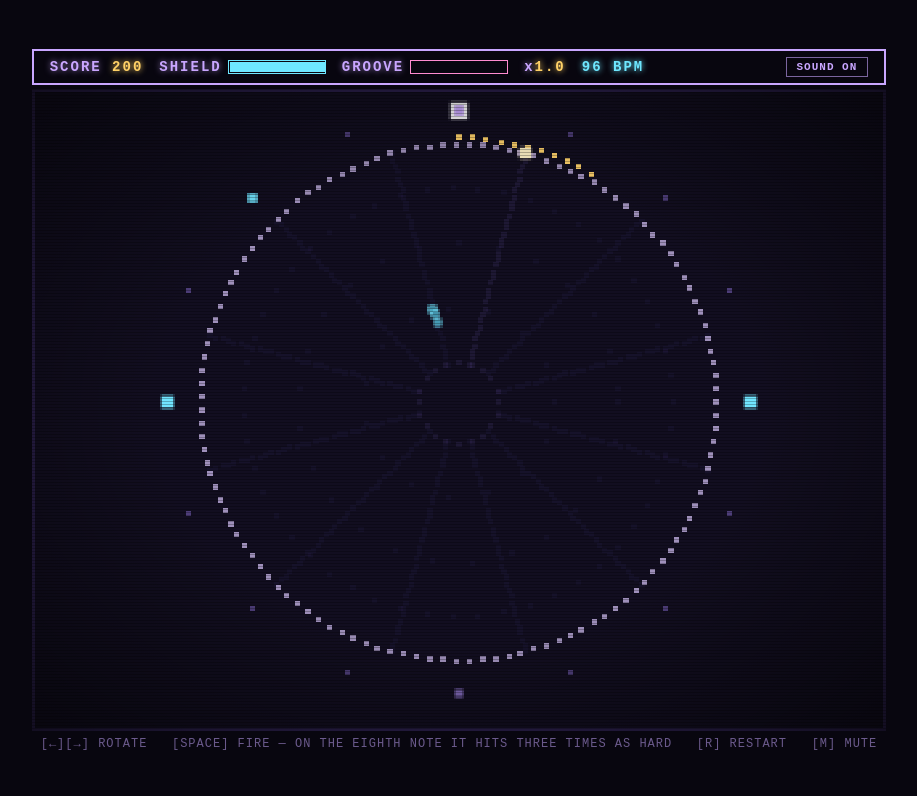
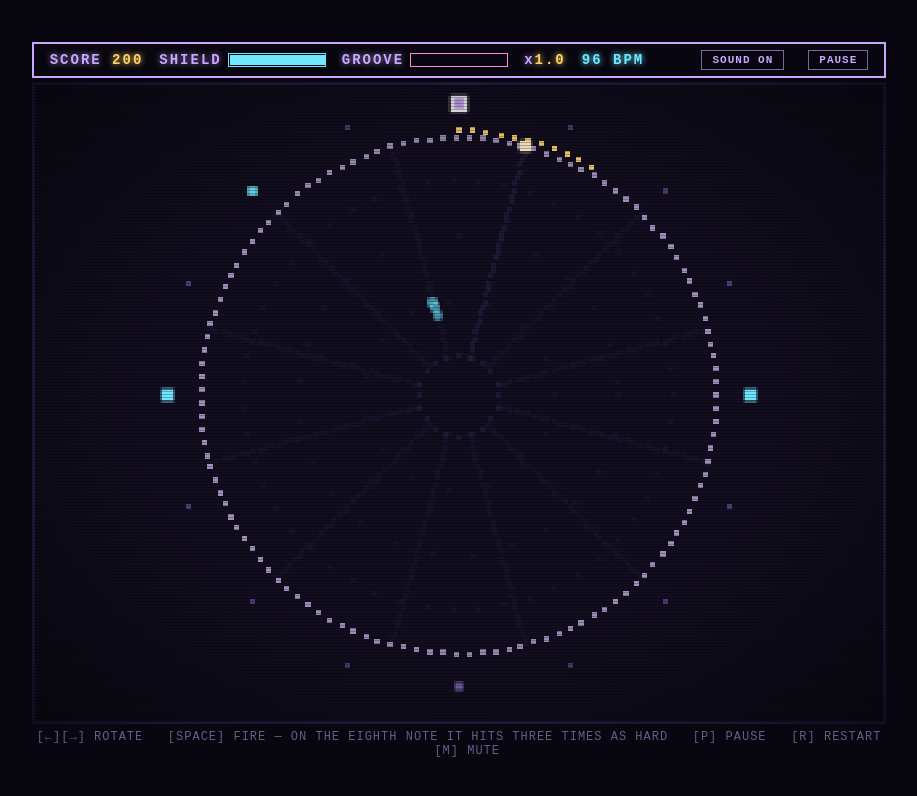
Before and after one commit to GautamGoklani/arcade-library, a website: page games/pulse/index.html in a window 1280 px wide. Shown: the whole page, without its empty margins (181-1098 px from the left). Drawn offline with Linux system fonts and the light colour scheme.

Commit message:
feat: pause and gamepad for Pulse
P / Esc / the PAUSE button / losing focus pause; a press on the tube resumes, and that resume swallows the press so it cannot also rotate or fire. getState() gains paused.

This is the title where pause demonstrates the engine's design: the engine is the sequencer, owning tempo, bar and step counter, so not calling step() stops the music dead — nothing queued to flush, nothing to resynchronise on the way back in, which is what chapter 22 argues for.

Gamepad, standard mapping, polled once a frame: left stick or d-pad rotates (digital, since the ring turns one segment at a time), A / X / either trigger fires, Start pauses, Back or Y restarts, a shoulder button mutes.

27 checks through a stub DOM with a fake pad, including engine memory byte-identical across 180 paused frames.

Co-Authored-By: Claude Opus 5 <noreply@anthropic.com>

```diff
--- a/games/pulse/pulse.css
+++ b/games/pulse/pulse.css
@@ -116,6 +116,15 @@
   cursor: pointer;
 }
 .pl-mute:hover { background: rgba(201, 166, 255, 0.15); }
+/* PAUSE borrows SOUND's look and sits beside it. Touch has no P key, so on a
+   phone this button is the only way to pause. */
+.pl-pause { margin-left: 8px; }
+/* Same overlay as SILENCE, in the HUD's violet: pause is a waiting state, not a
+   loss, and it should not read as one. */
+.pl-paused {
+  color: #c9a6ff;
+  text-shadow: 0 0 18px #c9a6ff, 3px 3px 0 #2a1450;
+}
 
 .pl-overlay {
   /* The stage sets line-height: 0 to kill the inline gap under the canvas, and
--- a/games/pulse/pulse.js
+++ b/games/pulse/pulse.js
@@ -199,6 +199,7 @@
         '<span>x<b class="pl-a" data-pl="mult">1.0</b></span>' +
         '<span class="pl-c" data-pl="bpm">96 BPM</span>' +
         '<button type="button" class="pl-mute" data-pl="mute">SOUND ON</button>' +
+        '<button type="button" class="pl-mute pl-pause" data-pl="pause">PAUSE</button>' +
       '</div>' +
       '<div class="pl-stage">' +
         '<canvas class="pl-canvas" width="' + WORLD_W + '" height="' + WORLD_H + '"></canvas>' +
@@ -210,10 +211,11 @@
         '<div class="pl-scan" aria-hidden="true"></div>' +
         '<div class="pl-overlay pl-note" data-pl="note"></div>' +
         '<div class="pl-overlay pl-msg" data-pl="msg">SILENCE<small data-pl="msgsmall">PRESS R TO RESTART</small></div>' +
+        '<div class="pl-overlay pl-msg pl-paused" data-pl="paused">PAUSED<small data-pl="pausedsmall">PRESS P TO RESUME</small></div>' +
       '</div>' +
       '<div class="pl-help" data-pl="help">' +
         '[&larr;][&rarr;] ROTATE &nbsp; [SPACE] FIRE — ON THE EIGHTH NOTE IT HITS THREE TIMES AS HARD ' +
-        '&nbsp; [R] RESTART &nbsp; [M] MUTE</div>';
+        '&nbsp; [P] PAUSE &nbsp; [R] RESTART &nbsp; [M] MUTE</div>';
     container.appendChild(root);
 
     var q = function (name) { return root.querySelector('[data-pl="' + name + '"]'); };
@@ -239,14 +241,22 @@
       helpEl.textContent =
         'TAP A SIDE TO ROTATE • TAP FIRE ON THE BEAT — IN TIME IT HITS THREE TIMES AS HARD • TAP TO RESTART';
       q('msgsmall').textContent = 'TAP TO RESTART';
+      q('pausedsmall').textContent = 'TAP TO RESUME';
     }
     if (global.matchMedia && global.matchMedia('(pointer: coarse)').matches) enableTouchUI();
 
     // ---------- per-instance state ----------
     var wasm = null, f32 = null, u8 = null;
-    var destroyed = false;
+    var destroyed = false, paused = false;
     var rafId = 0, lastT = 0, tGlobal = 0;
     var keys = { left: false, right: false, fire: false };
+    // Gamepad, read once a frame rather than listened for: the Gamepad API only
+    // refreshes its snapshots when getGamepads() is called, so a listener would
+    // report whatever frame it happened to fire on. Rebuilt every poll, so
+    // nothing latches the way a missed keyup can.
+    var PAD_DEADZONE = 0.5;    // rotation is one segment at a time, like the keys
+    var pad = { left: false, right: false, fire: false };
+    var padPrev = { pause: false, restart: false, mute: false };
     var tap = { left: false, right: false, fire: false };
     var sound = createSound();
     var muted = false;
@@ -268,6 +278,11 @@
       if (k) { keys[k] = true; e.preventDefault(); return; }
       if (e.key === 'r' || e.key === 'R') restart();
       if (e.key === 'm' || e.key === 'M') toggleMute();
+      // A held key auto-repeats, and a toggle on every repeat would flicker.
+      if ((e.key === 'p' || e.key === 'P' || e.key === 'Escape') && !e.repeat) {
+        setPaused(!paused);
+        e.preventDefault();
+      }
     }
     function onKeyUp(e) {
       var k = KEY_MAP[e.key];
@@ -311,7 +326,73 @@
 
     global.addEventListener('keydown', onKeyDown);
     global.addEventListener('keyup', onKeyUp);
-    global.addEventListener('blur', releaseAll);
+    // Losing focus also pauses: whoever alt-tabbed away was not planning to come
+    // back to a bar still playing and enemies still climbing.
+    function onBlur() { releaseAll(); setPaused(true); }
+    global.addEventListener('blur', onBlur);
+
+    // ---------- pause ----------
+    // Pause lives here and not in the engine, because it is a decision about the
+    // clock rather than about the game: the engine advances by whatever dt it is
+    // handed, so pausing is the loop no longer calling step(). The loop keeps
+    // drawing, so the frozen tube stays on screen.
+    //
+    // This title is the one where that matters most. The engine *is* the
+    // sequencer — it owns the tempo, the bar and the step counter, and the
+    // widget plays notes off them — so stopping step() stops the music dead,
+    // with nothing queued to flush and nothing to resynchronise on the way back
+    // in. That is exactly the property chapter 22 argues for.
+    var stage = root.querySelector('.pl-stage');
+    var pausedEl = q('paused'), pauseBtn = q('pause');
+    function setPaused(on) {
+      if (!wasm) return;
+      if (on && wasm.exports.is_game_over()) return;   // nothing to pause once it has fallen silent
+      paused = on;
+      pausedEl.style.display = on ? 'block' : 'none';
+      pauseBtn.textContent = on ? 'RESUME' : 'PAUSE';
+      // Anything held when play stopped must not still be held when it resumes:
+      // the same latch releaseAll() exists to prevent on blur.
+      if (on) releaseAll();
+    }
+    pauseBtn.addEventListener('click', function () { setPaused(!paused); pauseBtn.blur(); });
+    // Paused, a press anywhere on the tube resumes and does nothing else: the
+    // tap zones cover the stage, so a tap meant to unpause would otherwise also
+    // rotate or fire.
+    stage.addEventListener('pointerdown', function (e) {
+      if (!paused) return;
+      e.preventDefault();
+      e.stopPropagation();
+      setPaused(false);
+    }, true);
+
+    // ---------- gamepad ----------
+    // Standard mapping, and both a face button and a trigger for fire, so a pad
+    // with worn triggers still plays: left stick or d-pad rotates, A / X / either
+    // trigger fires, Start pauses, Back or Y restarts, a shoulder button mutes.
+    // Rotation is digital, because the tube turns one segment at a time.
+    function pollGamepad() {
+      pad.left = false; pad.right = false; pad.fire = false;
+      var nav = global.navigator;
+      var pads = nav && nav.getGamepads ? nav.getGamepads() : null;
+      if (!pads) return;
+      var p = null, i;
+      for (i = 0; i < pads.length; i++) if (pads[i] && pads[i].connected) { p = pads[i]; break; }
+      if (!p) return;
+
+      var buttons = p.buttons || [], axes = p.axes || [];
+      // A trigger reports an analog value and may never set `pressed`.
+      var btn = function (n) { var b = buttons[n]; return !!(b && (b.pressed || b.value > 0.5)); };
+      var ax = axes[0] || 0;
+      pad.left = ax < -PAD_DEADZONE || btn(14);
+      pad.right = ax > PAD_DEADZONE || btn(15);
+      pad.fire = btn(0) || btn(2) || btn(6) || btn(7);
+
+      var pausePress = btn(9), restartPress = btn(8) || btn(3), mutePress = btn(4) || btn(5);
+      if (pausePress && !padPrev.pause) setPaused(!paused);
+      if (restartPress && !padPrev.restart) restart();
+      if (mutePress && !padPrev.mute) toggleMute();
+      padPrev.pause = pausePress; padPrev.restart = restartPress; padPrev.mute = mutePress;
+    }
     muteBtn.addEventListener('click', function () { toggleMute(); muteBtn.blur(); });
     msgEl.addEventListener('click', function () { restart(); });
 
@@ -598,14 +679,24 @@
     // ---------- loop ----------
     function loop(now) {
       if (destroyed) return;
+      // Before the pause gate: Start has to be able to unpause, and Back to
+      // restart from the game-over screen.
+      pollGamepad();
       var dt = Math.max(0, Math.min((now - lastT) / 1000, 0.05));
       lastT = now;
+      // Paused stops the animation clock too, so the ring, the particles and the
+      // shake hold still with the bar instead of playing on over it. lastT still
+      // advances, so the first frame back is one frame long.
+      if (paused) dt = 0;
       tGlobal += dt;
 
-      var move = ((keys.right || tap.right) ? 1 : 0) - ((keys.left || tap.left) ? 1 : 0);
-      wasm.exports.set_input(move, (keys.fire || tap.fire) ? 1 : 0);
-      wasm.exports.step(dt);
-      pollEvents();
+      if (!paused) {
+        var move = ((keys.right || tap.right || pad.right) ? 1 : 0) -
+                   ((keys.left || tap.left || pad.left) ? 1 : 0);
+        wasm.exports.set_input(move, (keys.fire || tap.fire || pad.fire) ? 1 : 0);
+        wasm.exports.step(dt);
+        pollEvents();
+      }
 
       var Z = 1 / LOW_SCALE;
       g.setTransform(Z, 0, 0, Z, 0, 0);
@@ -675,6 +766,7 @@
       prevPerfects = wasm.exports.get_perfects();
       prevOver = 0;
       msgEl.style.display = 'none';
+      setPaused(false);
     }
 
     // ---------- boot ----------
@@ -707,7 +799,7 @@
         cancelAnimationFrame(rafId);
         global.removeEventListener('keydown', onKeyDown);
         global.removeEventListener('keyup', onKeyUp);
-        global.removeEventListener('blur', releaseAll);
+        global.removeEventListener('blur', onBlur);
         sound.close();
         root.remove();
       },
@@ -724,6 +816,7 @@
           onBeatShots: wasm.exports.get_beat_shots(),
           shots: wasm.exports.get_shots(),
           gameOver: !!wasm.exports.is_game_over(),
+          paused: paused,
         };
       },
     };
```
Also changed, not shown: games/pulse/demo.html (+1 -1 lines), games/pulse/README.md.
